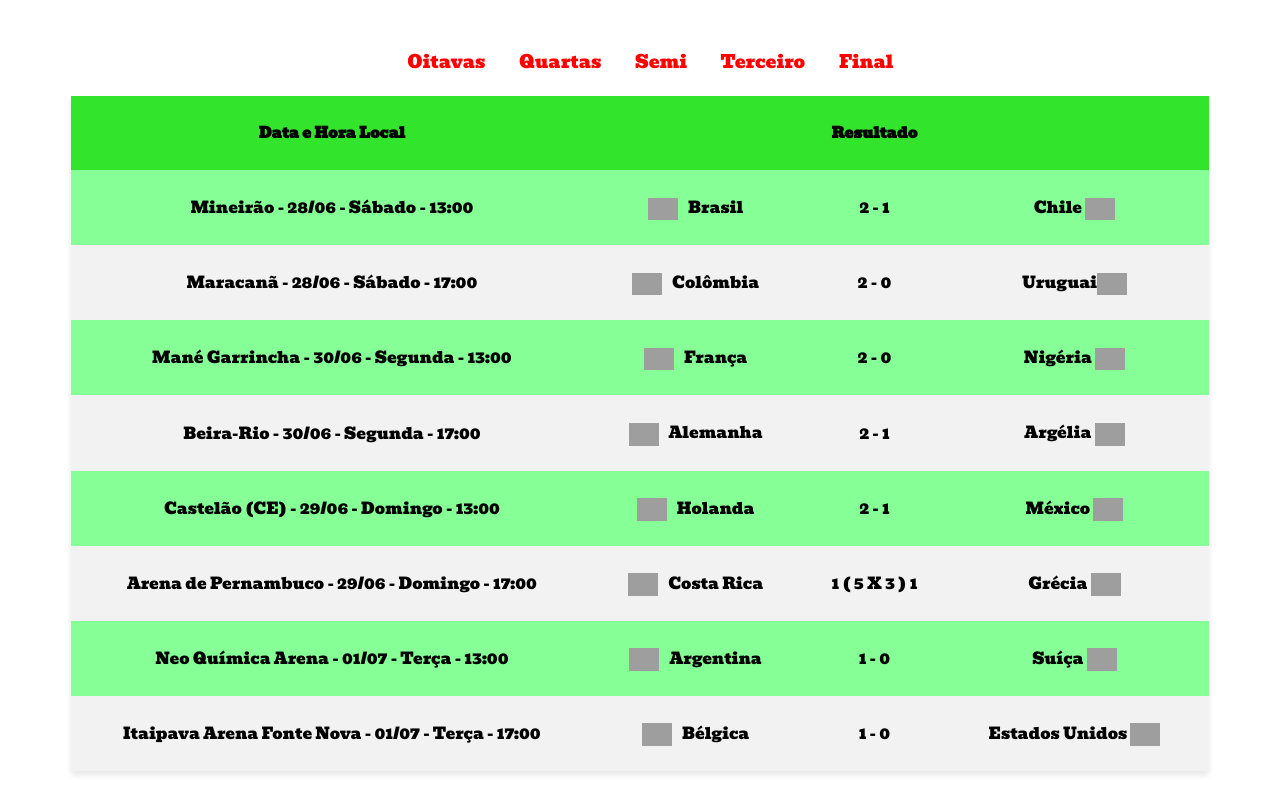
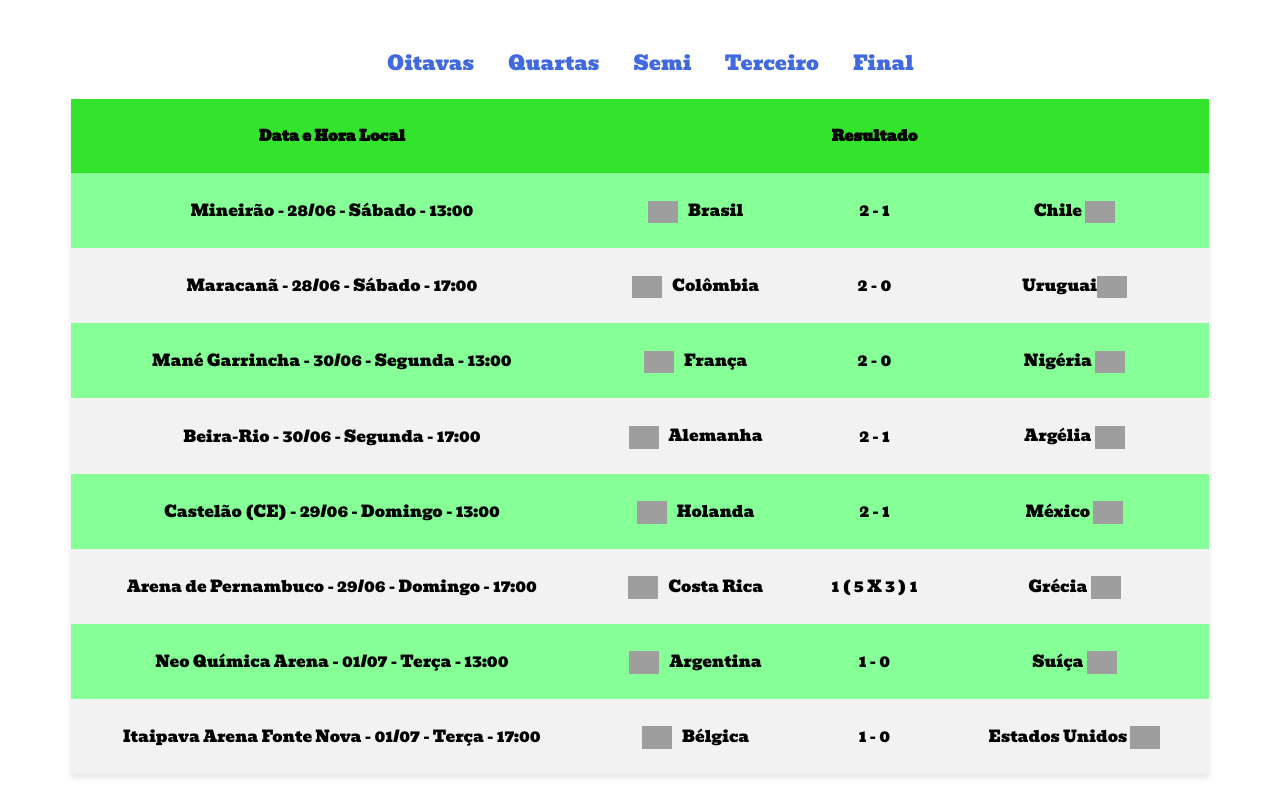
Before and after one commit to ViniciusUecker/CopaMundo2014, a plain HTML site: page Mata Mata Copa 2014/index.html in a window 1280 px wide. Shown: the part 218-1008 px from the top of the page. Drawn offline with Linux system fonts and the light colour scheme; grey boxes are pictures that could not be loaded.

Commit message:
Copa do Mundo FIFA 2014

```diff
--- a/Mata Mata Copa 2014/oitavas.css
+++ b/Mata Mata Copa 2014/oitavas.css
@@ -104,8 +104,3 @@ a:active {
 .oitavas {
     margin-left: 4%;
 }
-
-.oitavas a {
-    color: red;
-    font-size: 18px;
-}
```
